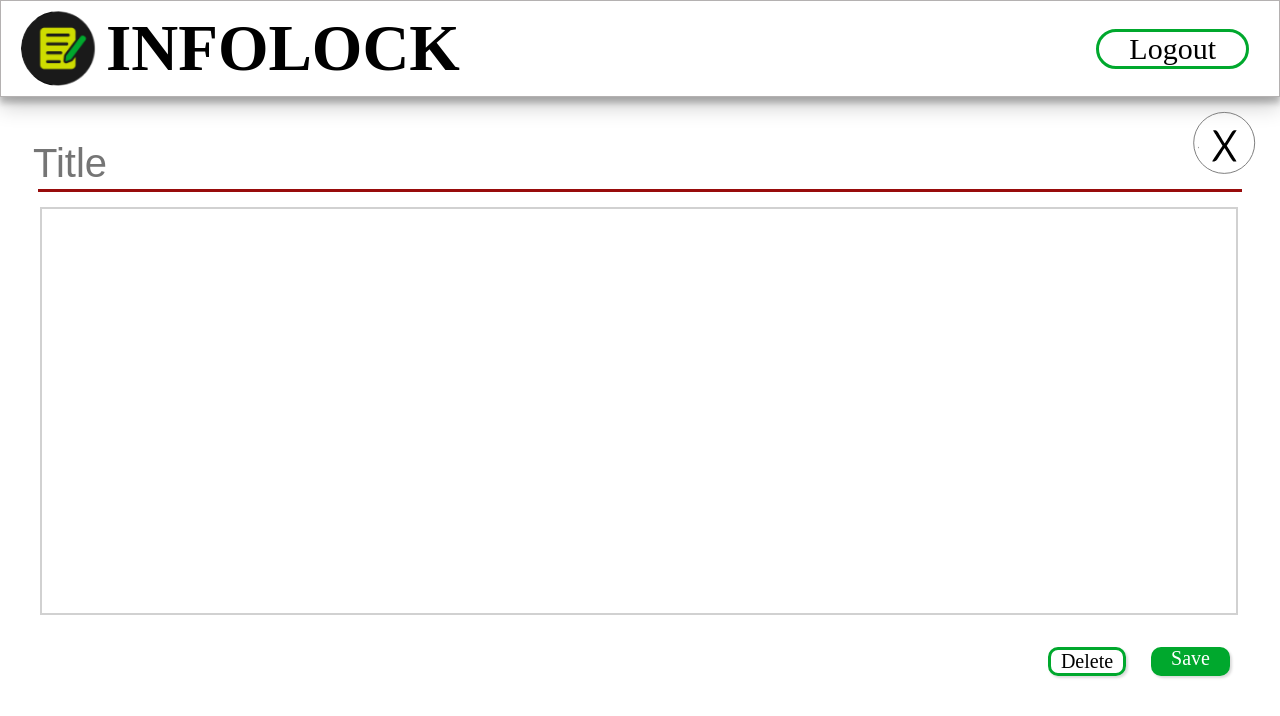
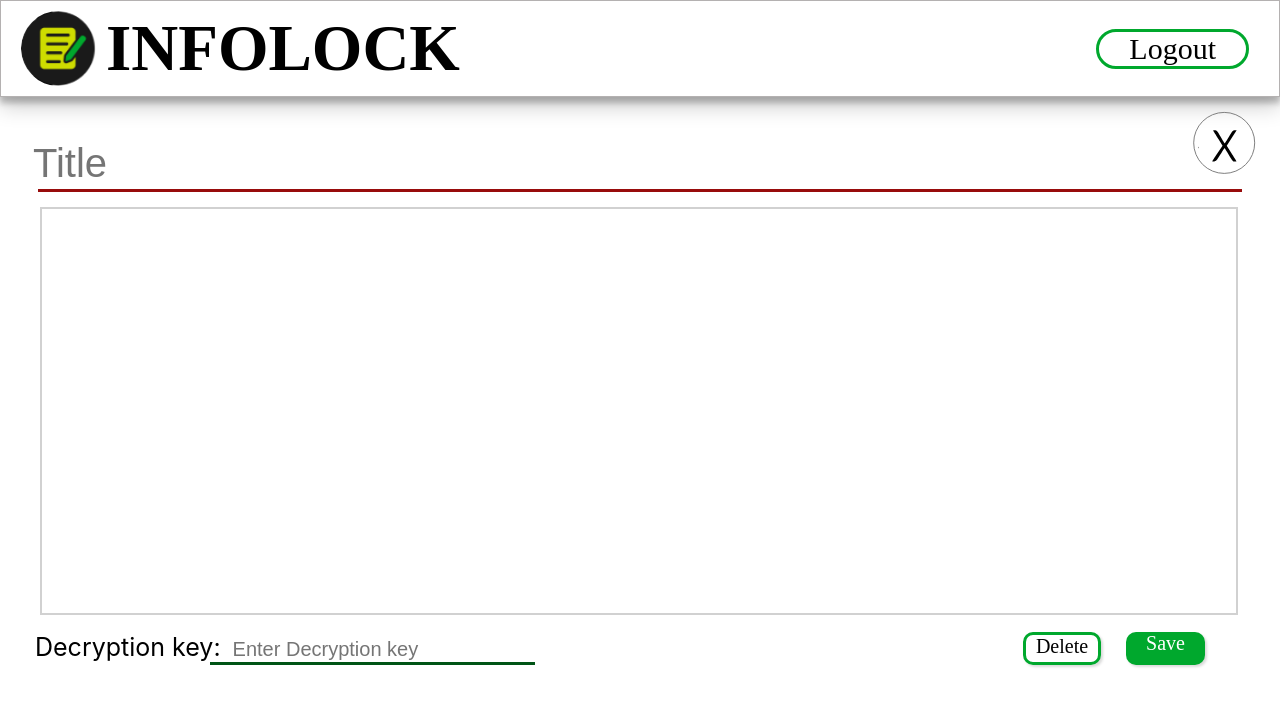
Before and after one commit to shivakumargangam/InfoLock, a React (Create React App) app: page /notepage in a window 1280 px wide. Shown: the top 716 px of the page. Built offline with nearby package versions, Linux system fonts and the light colour scheme; the HTML template or start-up script is replaced by a standard one.

Commit message:
Decryption key

```diff
--- a/src/Components/NotePageBody.js
+++ b/src/Components/NotePageBody.js
@@ -107,6 +107,14 @@ const NotePageBody = () =>{
                 <div className='Content'>
                     <textarea  value={message} onChange={handleMessageChange} className='NPBtextarea' onInputCapture={()=>{changed=true}}>Default text</textarea>
                 </div>
+                <div className='NPFootButtonDiv'>
+                <div className='DecryptionKeyDiv'>
+                    Decryption key:
+                    <input type="text" className='DecryptDiv' placeholder='Enter Decryption key'>
+
+                    </input>
+                    <div className='Decryline'></div>
+                </div>
                 <div className='NPButtons'>
                     <div className="DeleteButtonDiv" onClick={()=>{
                         const namecookie= new Cookies();
@@ -122,6 +130,7 @@ const NotePageBody = () =>{
                         <span>Save</span>
                     </div>
                 </div>
+                </div>
         </div>
     );
 }
--- a/src/Stylesheet/NotePageBody.css
+++ b/src/Stylesheet/NotePageBody.css
@@ -1,3 +1,35 @@
+.DecryptionKeyDiv{
+    margin-left: 35px;
+    text-align: left;
+    font-size: 25px;
+}
+
+.NPFootButtonDiv{
+
+    display: flex;
+    flex-direction: row;
+    justify-content: space-between;
+
+}
+
+.DecryptionKeyDiv input{
+    font-size: 20px;
+    margin-left: 10px;
+
+}
+.Decryline{
+    margin-left: 175px;
+    border-width: 0 0 3px 0;
+    border-style: outset;
+    border-color: #00A82D;
+    width: 70%;
+}
+
+.DecryptionKeyDiv input
+{
+    border: none;
+}
+
 .TitleDiv{
     width: 90%;
     margin-top: 40px;
@@ -41,6 +73,10 @@
 }
 
 .DeleteButtonDiv{
+
+
+    /* margin-left: 90px; */
+
     width: fit-content;
     border: 3px solid #00A82D;
     border-radius: 10px;
@@ -55,7 +91,9 @@
     display: flex;
     flex-direction: row;
     justify-content: flex-end;
-    margin-top: 40px;
+    margin-right: 25px;
+    /* justify-content: space-between; */
+    /* margin-top: 40px; */
 }
 
 
@@ -109,7 +147,7 @@ textarea:focus, input:focus{ outline: 0; }
     margin-left: 20px;
 }
 .NPBline{
-        border-width: 0 0 3px 0;
+    border-width: 0 0 3px 0;
     border-style: outset;
     border-color: rgb(236, 19, 19);
     width: 94%;
```
